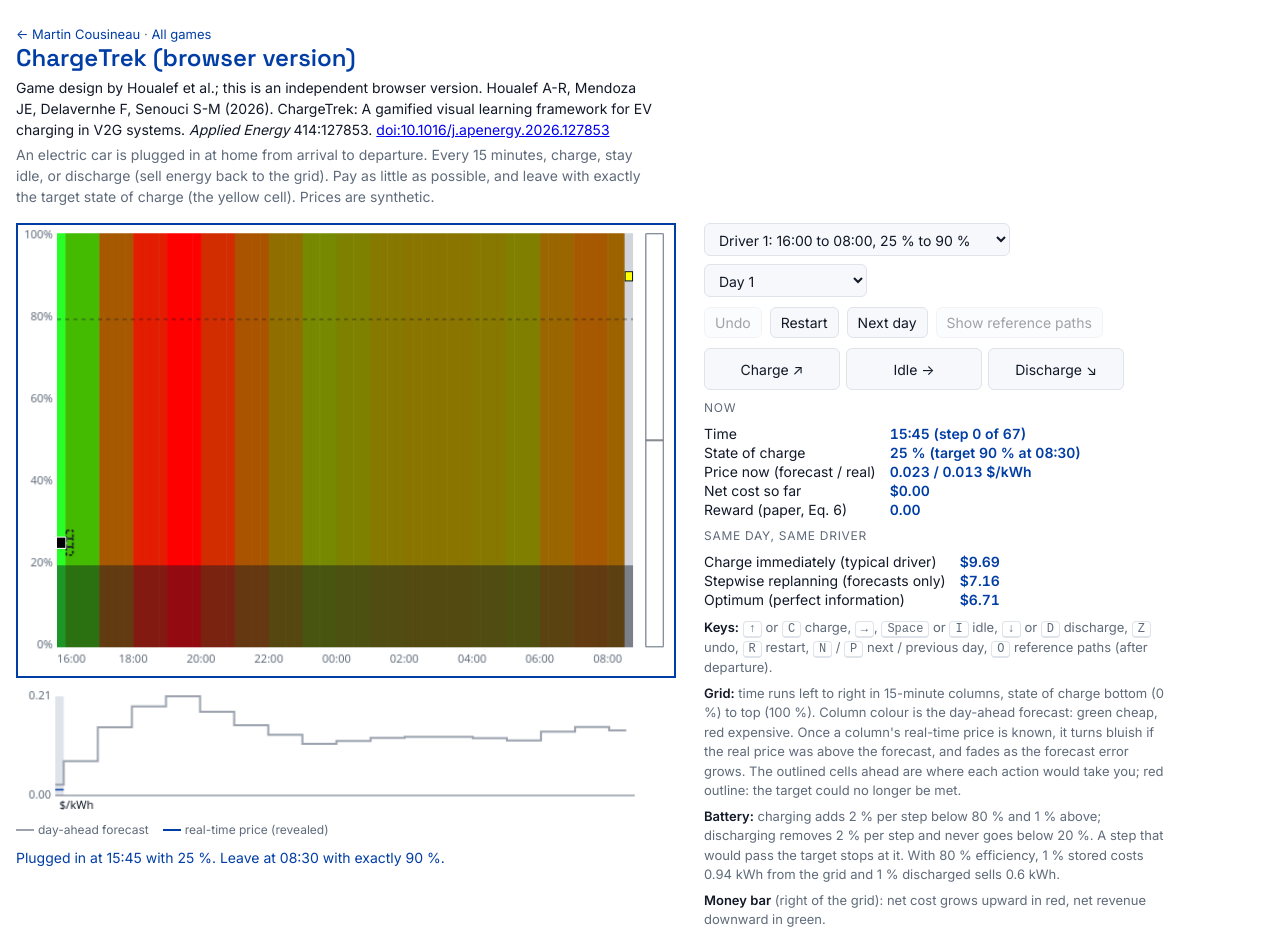
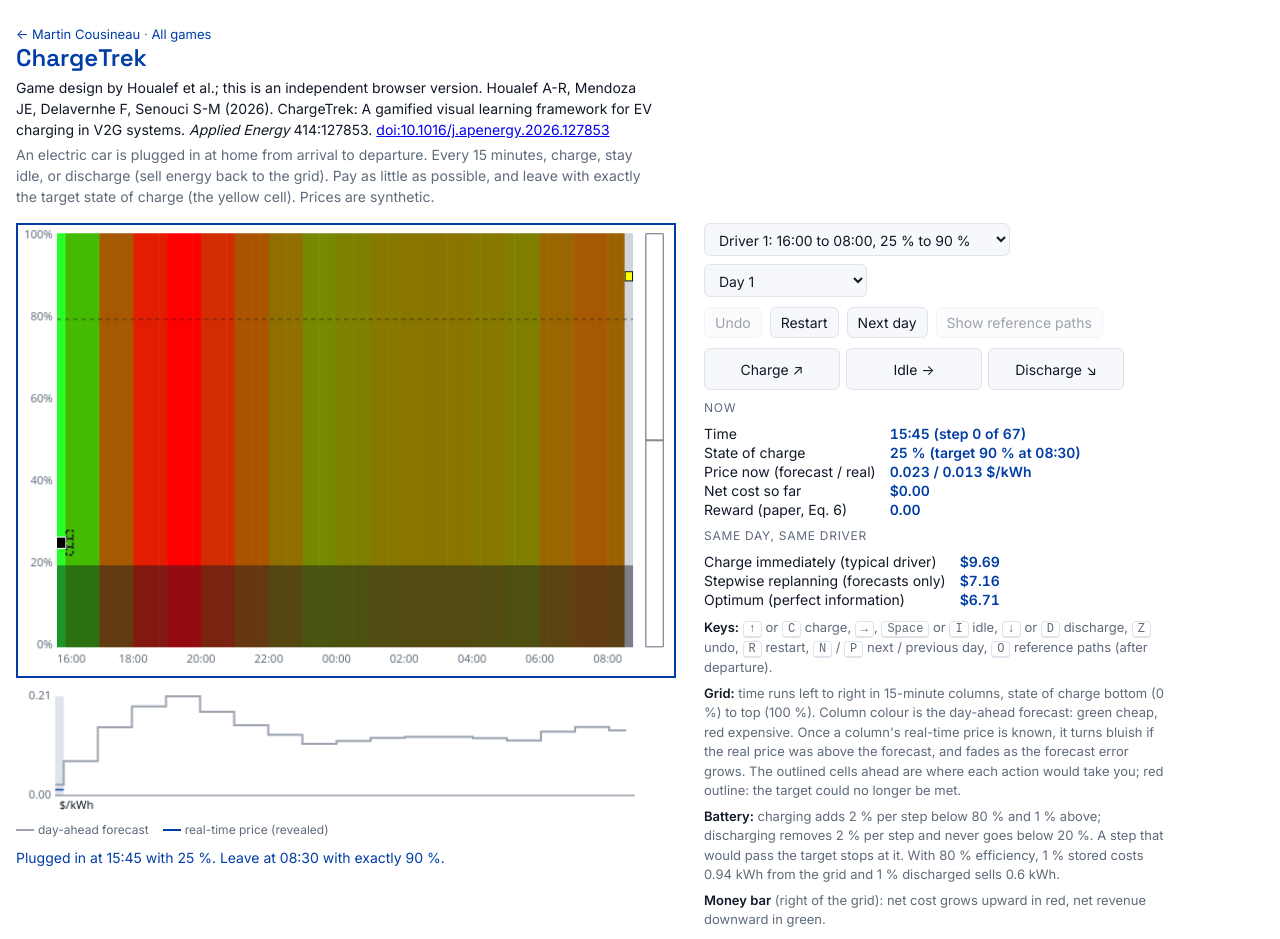
Before and after one commit to martincousi/chargetrek, a plain HTML site: page index.html in a window 1280 px wide. Shown: the top 939 px of the page. Drawn offline with Linux system fonts and the light colour scheme.

Commit message:
ChargeTrek: drop "(browser version)" from the title (the credit line stays)
Co-Authored-By: Claude Opus 5.5 <noreply@anthropic.com>
Claude-Session: https://claude.ai/code/session_01XfZrfbZxwZuo4pdeQ6fxsf

```diff
--- a/engine.js
+++ b/engine.js
@@ -1,4 +1,4 @@
-// Rules engine of ChargeTrek (browser version), after Houalef et al. (2026), Applied Energy 414:127853.
+// Rules engine of ChargeTrek, after Houalef et al. (2026), Applied Energy 414:127853.
 // Pure and deterministic: a level is fully determined by (driver, day) through seeded random number generators.
 // Units: state of charge (SoC) in integer percent, time in 15-minute steps, prices in $/kWh, energy in kWh.
 (function (root) {
--- a/index.html
+++ b/index.html
@@ -5,7 +5,7 @@
 <meta name="viewport" content="width=device-width, initial-scale=1">
 <meta name="description" content="Electric vehicle charging with vehicle-to-grid under uncertain prices as a browser game; independent version of ChargeTrek by Houalef, Mendoza, Delavernhe and Senouci (2026).">
 <link rel="stylesheet" href="https://fonts.googleapis.com/css2?family=Inter:wght@400;600&family=Space+Grotesk:wght@600&display=swap">
-<title>ChargeTrek (browser version)</title>
+<title>ChargeTrek</title>
 <style>
   /* Layout follows the packing game: board on the left, controls and scores on the right; stacks on phones. */
   :root { --bg: #ffffff; --fg: #111827; --muted: #5f6b7a; --line: #dfe3ea; --accent: #003DA5; --accent-fg: #ffffff;
@@ -58,7 +58,7 @@
 <body>
 <header>
 <nav class="crumbs" aria-label="Site"><a href="https://martincousi.github.io/">&larr; Martin Cousineau</a> &middot; <a href="https://martincousi.github.io/games/">All games</a></nav>
-  <h1>ChargeTrek (browser version)</h1>
+  <h1>ChargeTrek</h1>
   <p class="credit">Game design by Houalef et al.; this is an independent browser version.
      Houalef A-R, Mendoza JE, Delavernhe F, Senouci S-M (2026). ChargeTrek: A gamified visual learning framework for
      EV charging in V2G systems. <i>Applied Energy</i> 414:127853.
--- a/ui.js
+++ b/ui.js
@@ -1,4 +1,4 @@
-// User interface of ChargeTrek (browser version). Rules live in engine.js; this file only draws and dispatches actions.
+// User interface of ChargeTrek. Rules live in engine.js; this file only draws and dispatches actions.
 (function () {
   "use strict";
   const E = window.ChargeTrek;
```
Also changed, not shown: 1 other file.
